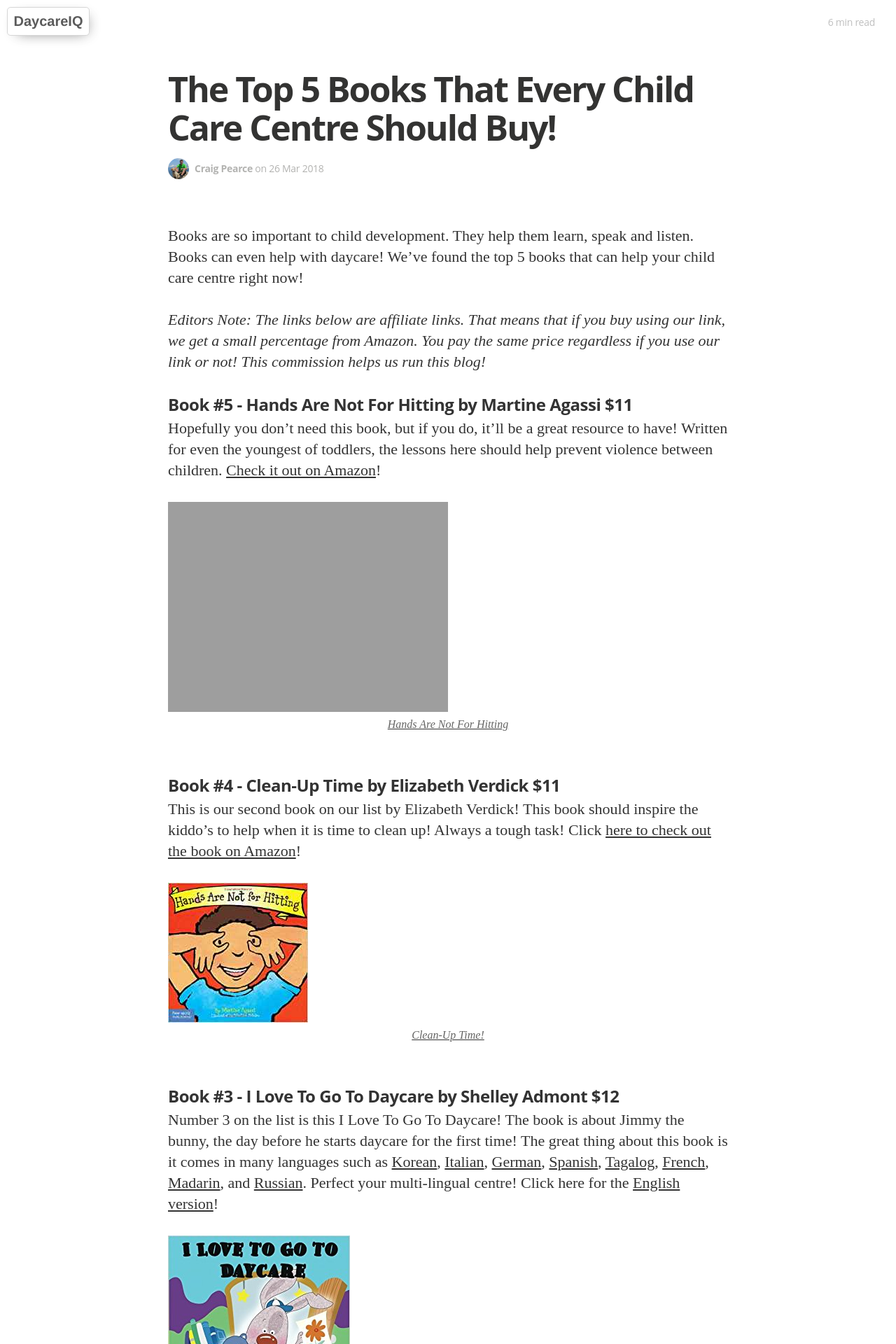
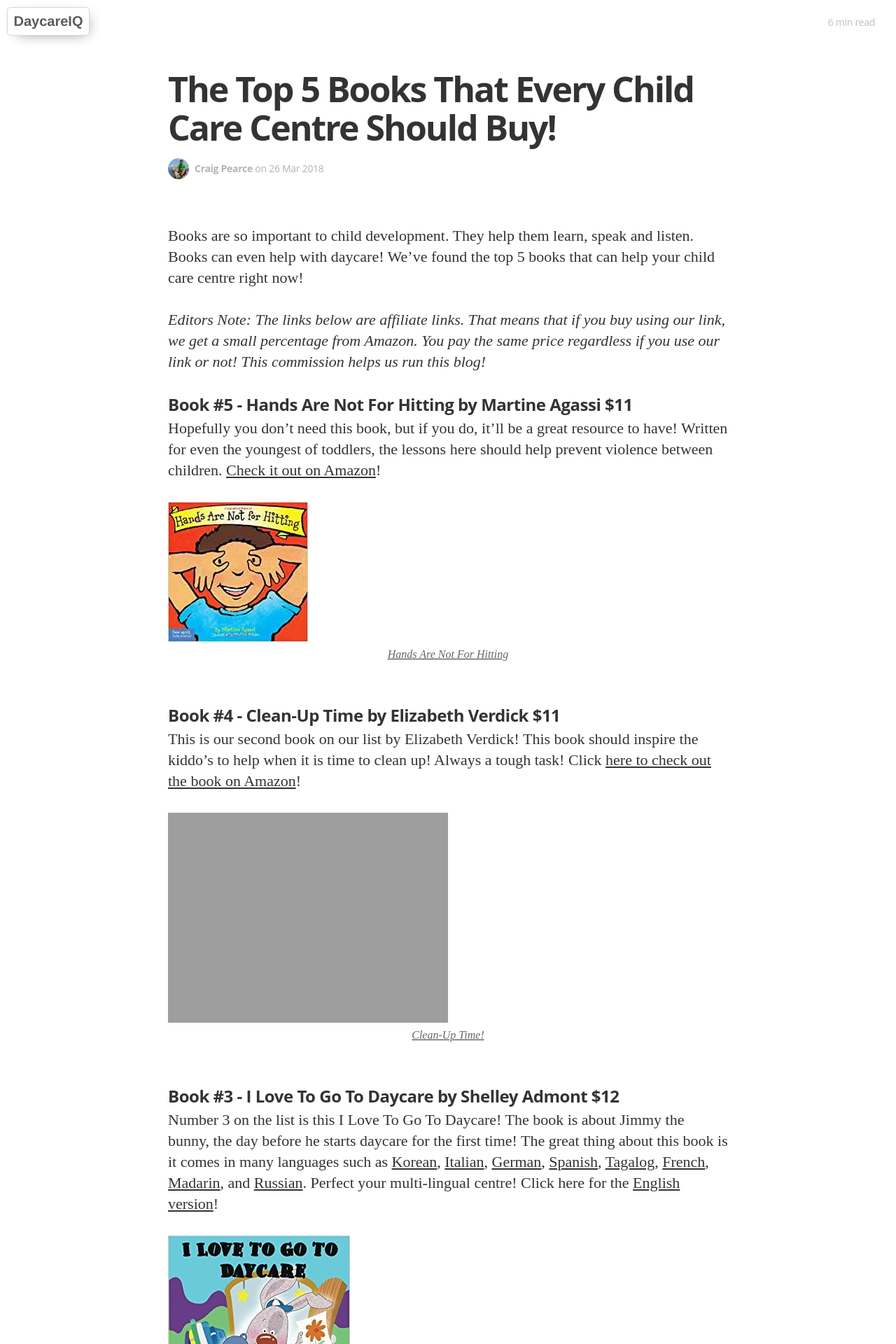
Before and after one commit to DaycareIQ/blog.daycareiq.com, a Jekyll site: the page built from _posts/2018-03-26-top-5-daycare-books.md, in a window 1280 px wide. Shown: the top 1920 px of the page at 70% size. Built offline with Jekyll 4.4.1, drawn with Linux system fonts in a browser that asks for light colours; nearby versions of some CDN libraries; some web fonts are replaced.

Commit message:
Update 2018-03-26-top-5-daycare-books.md

```diff
--- a/_posts/2018-03-26-top-5-daycare-books.md
+++ b/_posts/2018-03-26-top-5-daycare-books.md
@@ -16,13 +16,13 @@ _Editors Note: The links below are affiliate links.  That means that if you buy
 
 Hopefully you don't need this book, but if you do, it'll be a great resource to have!  Written for even the youngest of toddlers, the lessons here should help prevent violence between children. [Check it out on Amazon](https://amzn.to/2GhaZze)!
 
-<a href="https://amzn.to/2GhaZze" rel="Hands Are Not For Hitting" target="_blank">![Hands Are Not For Hitting](https://blog.daycareiq.com/site_assets/images/hands.jpg)</a>
+<a href="https://amzn.to/2GhaZze" rel="Hands Are Not For Hitting" target="_blank">![Hands Are Not For Hitting](https://blog.daycareiq.com/site_assets/images/hands.jpeg)</a>
 
 ### Book #4 - Clean-Up Time by Elizabeth Verdick $11
 
 This is our second book on our list by Elizabeth Verdick!  This book should inspire the kiddo's to help when it is time to clean up!  Always a tough task!  Click [here to check out the book on Amazon](https://amzn.to/2Gd3pFr)!
 
-<a href="https://amzn.to/2Gd3pFr" rel="Clean-Up Time!" target="_blank">![Clean-Up Time!](https://blog.daycareiq.com/site_assets/images/hands.jpeg)</a>
+<a href="https://amzn.to/2Gd3pFr" rel="Clean-Up Time!" target="_blank">![Clean-Up Time!](https://blog.daycareiq.com/site_assets/images/cleanup.jpeg)</a>
 
 ### Book #3 - I Love To Go To Daycare by Shelley Admont $12
 
```
